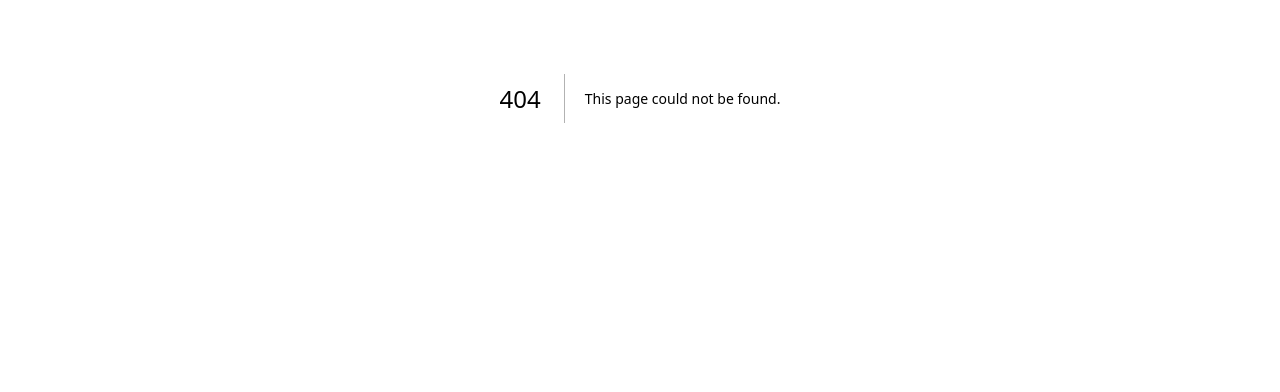
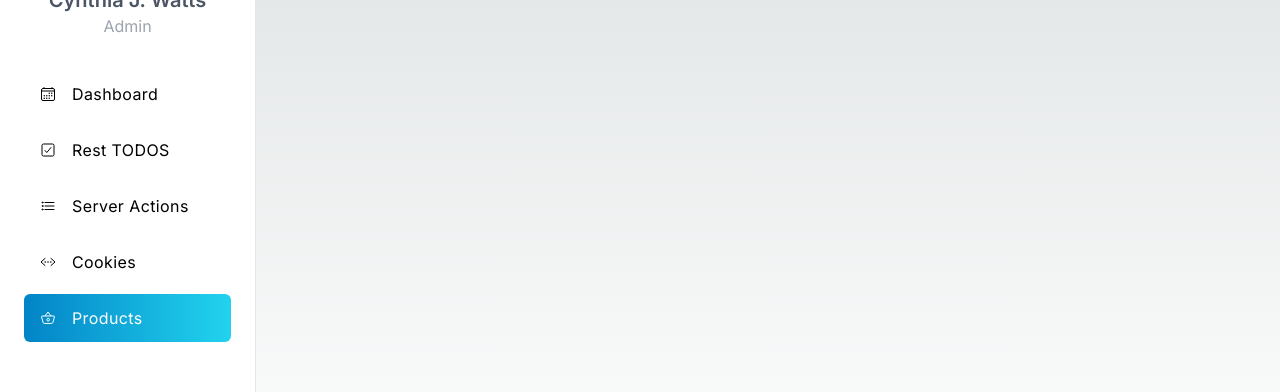
Before and after one commit to Nelitaa/admin-todos-nextjs, a Next.js app: page /dashboard/products in a window 1280 px wide. Before the commit this address had no page. Shown: the part 302-694 px from the top of the page. Built offline with nearby package versions, Linux system fonts and the light colour scheme.

Commit message:
Create products page

```diff
--- /dev/null
+++ b/src/app/dashboard/products/page.tsx
@@ -0,0 +1,8 @@
+
+export default function ProductsPage() {
+  return (
+    <div className="grid grid-cols-1 sm:grid-cols-3 gap-2">
+      {/* ProductCard */}
+    </div>
+  );
+}
--- a/src/components/Sidebar.tsx
+++ b/src/components/Sidebar.tsx
@@ -2,7 +2,7 @@ import Link from "next/link"
 import Image from "next/image"
 import { CiLogout } from "react-icons/ci"
 import { SidebarItem } from "./SidebarItem"
-import { IoCalendarOutline, IoCheckboxOutline, IoCodeWorkingOutline, IoListOutline } from "react-icons/io5"
+import { IoBasketOutline, IoCalendarOutline, IoCheckboxOutline, IoCodeWorkingOutline, IoListOutline } from "react-icons/io5"
 
 const menuItems = [
   {
@@ -24,6 +24,11 @@ const menuItems = [
     icon: <IoCodeWorkingOutline />,
     title: 'Cookies',
     path: '/dashboard/cookies'
+  },
+  {
+    icon: <IoBasketOutline />,
+    title: 'Products',
+    path: '/dashboard/products'
   },
 ]
 
```
